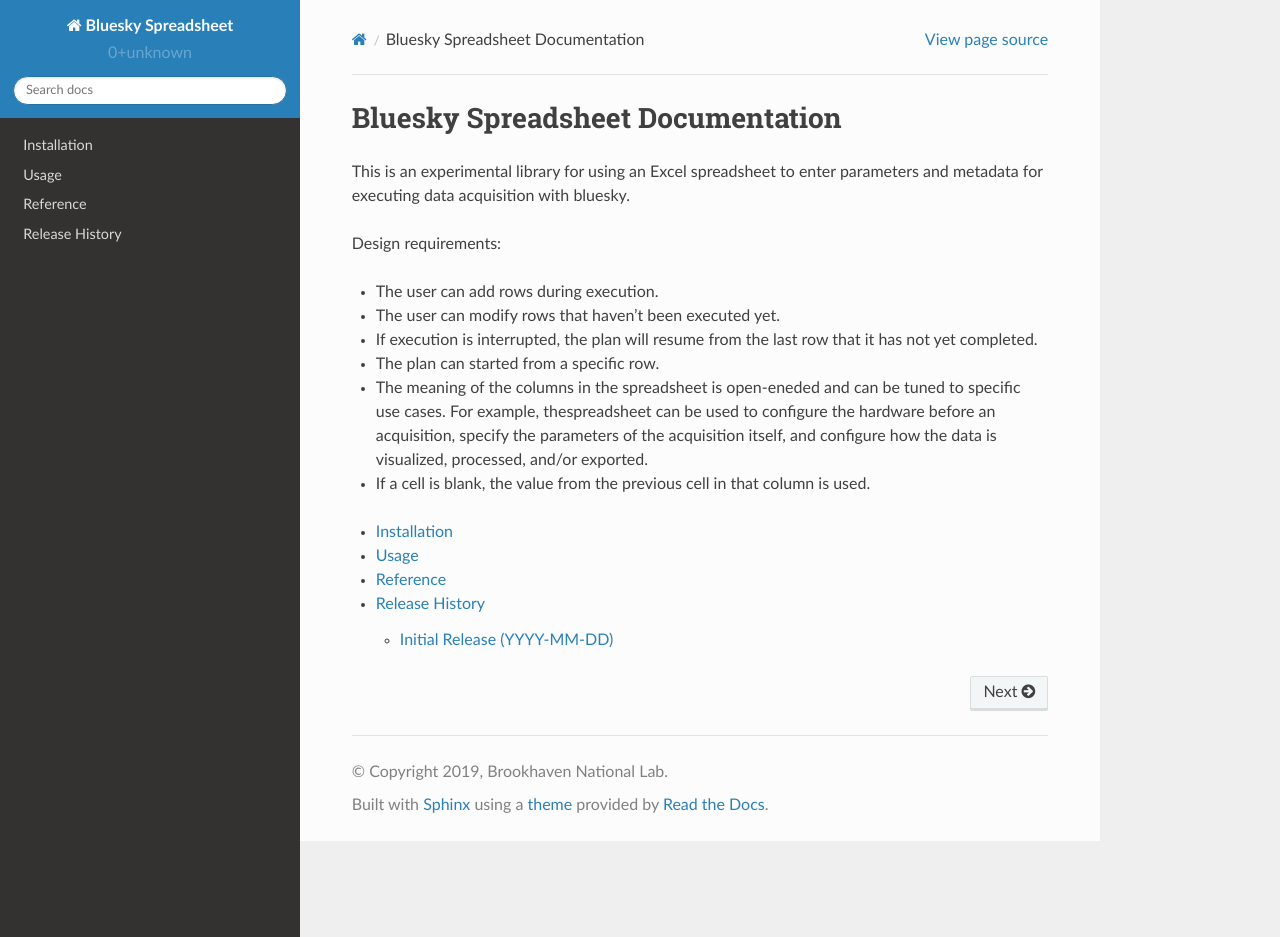
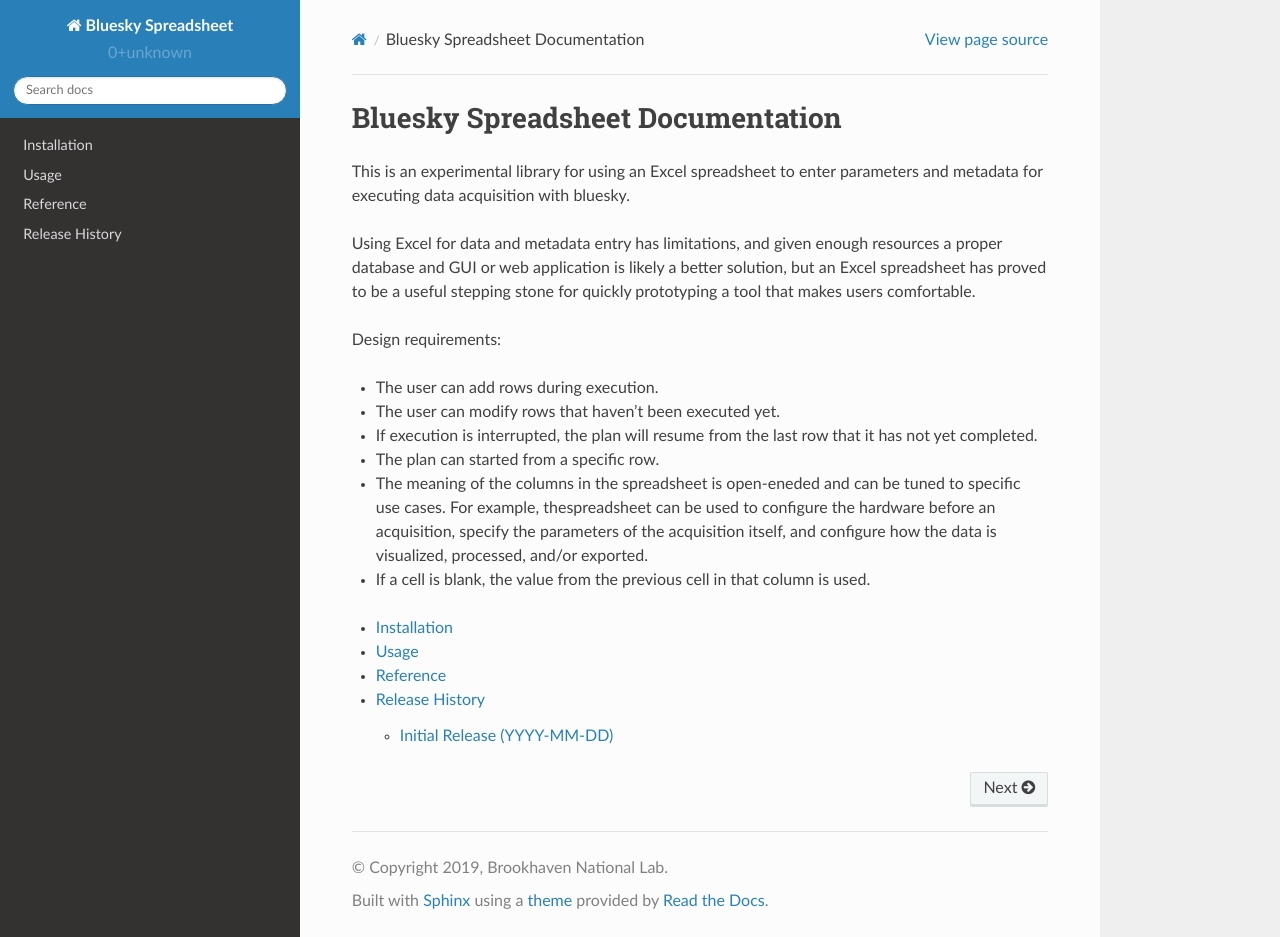
Before and after one commit to bluesky/bluesky-spreadsheet, a Sphinx documentation site: the page built from docs/source/index.rst, in a window 1280 px wide and 937 px high. Built offline with Sphinx 7.4.7 and the Read the Docs theme 2.0.0, drawn with Linux system fonts in a browser that asks for light colours.

Commit message:
Provide more context for motivation, limitations.

```diff
--- a/docs/source/index.rst
+++ b/docs/source/index.rst
@@ -8,6 +8,11 @@ Bluesky Spreadsheet Documentation
 
 This is an experimental library for using an Excel spreadsheet to enter
 parameters and metadata for executing data acquisition with bluesky.
+
+Using Excel for data and metadata entry has limitations, and given enough
+resources a proper database and GUI or web application is likely a better
+solution, but an Excel spreadsheet has proved to be a useful stepping stone for
+quickly prototyping a tool that makes users comfortable.
 
 Design requirements:
 
```
